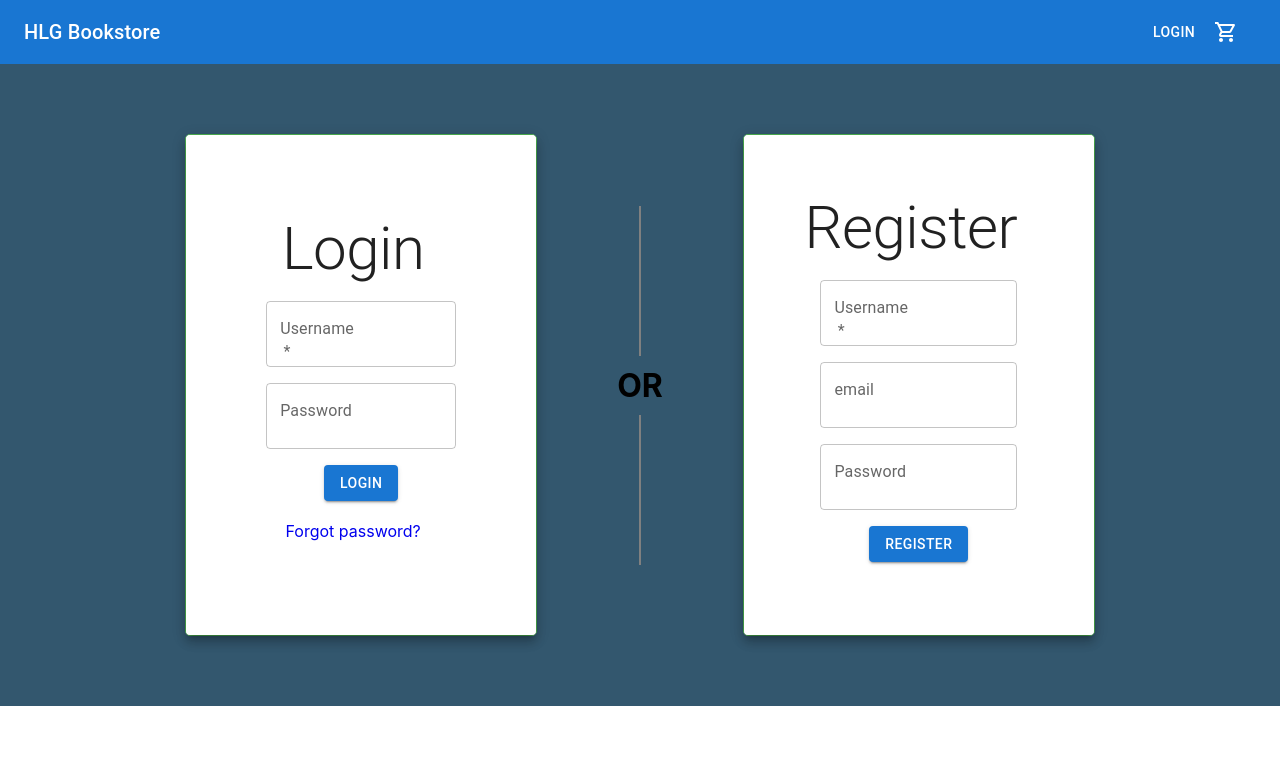
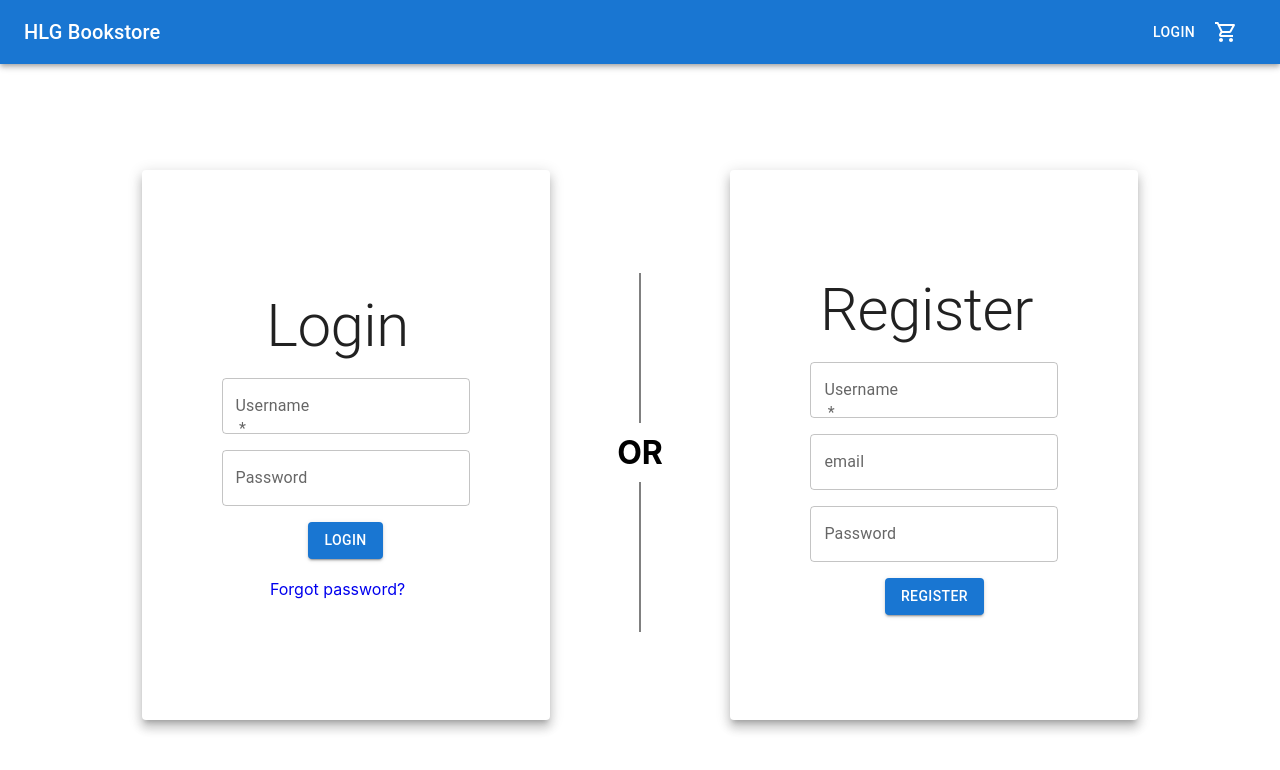
Before and after one commit to heiskane/Bookstore-Project, a React (Create React App) app in the folder react_frontend/: page /login in a window 1280 px wide. Shown: the top 770 px of the page. Built offline with nearby package versions, Linux system fonts and the light colour scheme.

Commit message:
fix login/register page visuals

```diff
--- a/react_frontend/src/component/Login.css
+++ b/react_frontend/src/component/Login.css
@@ -3,7 +3,6 @@
   flex-direction: row;
   justify-content: center;
   align-items: center;
-  background-color: rgb(51, 87, 110);
 }
 
 .login__loginForm , .login__registerForm  {
--- a/react_frontend/src/component/Login.js
+++ b/react_frontend/src/component/Login.js
@@ -1,4 +1,7 @@
 import React from 'react';
+import Box from '@mui/material/Box';
+import Paper from '@mui/material/Paper';
+
 import LoginForm from './LoginForm';
 import RegisterForm from './RegisterForm';
 import './Login.css';
@@ -8,10 +11,13 @@ const Login = () => {
 
 
   return (
-    <div className="login">
-      <div className="login__loginForm">
+    <Box
+      className="login"
+      padding="5%"
+    >
+      <Box padding="5%">
         <LoginForm />
-      </div>
+      </Box>
 
       <div className="login__middle">
         <div className="login__middleline">
@@ -21,13 +27,13 @@ const Login = () => {
         </div>
       </div>
 
-      <div className="login__registerForm">
+      <Box padding="5%">
         <RegisterForm />
-      </div>
+      </Box>
 
 
 
-    </div>
+    </Box>
   )
 }
 
--- a/react_frontend/src/component/LoginForm.js
+++ b/react_frontend/src/component/LoginForm.js
@@ -76,10 +76,7 @@ class LoginForm extends React.Component {
       return <Redirect to={this.state.redirectTo} />
     }
     return (
-      <Paper
-        className="loginForm"
-        elevation={8}
-      >
+      <Paper elevation={8}>
         <form
           onSubmit={this.handleSubmit}
         >
@@ -90,6 +87,7 @@ class LoginForm extends React.Component {
             alignItems='center'
             padding={10}
             spacing={2}
+            height="550px"
           >
             <Typography variant="h2">Login</Typography>
             <Grid item>
--- a/react_frontend/src/component/RegisterForm.js
+++ b/react_frontend/src/component/RegisterForm.js
@@ -75,10 +75,7 @@ class RegisterForm extends React.Component {
       return <Redirect to={this.state.redirectTo} />
     }
     return (
-      <Paper
-        elevation={8}
-        className="registerForm"
-      >
+      <Paper elevation={8}>
         <form
           onSubmit={this.handleSubmit}
         >
@@ -89,6 +86,7 @@ class RegisterForm extends React.Component {
             alignItems='center'
             padding={10}
             spacing={2}
+            height="550px"
           >
             <Typography variant="h2">Register</Typography>
             <Grid item>
```
